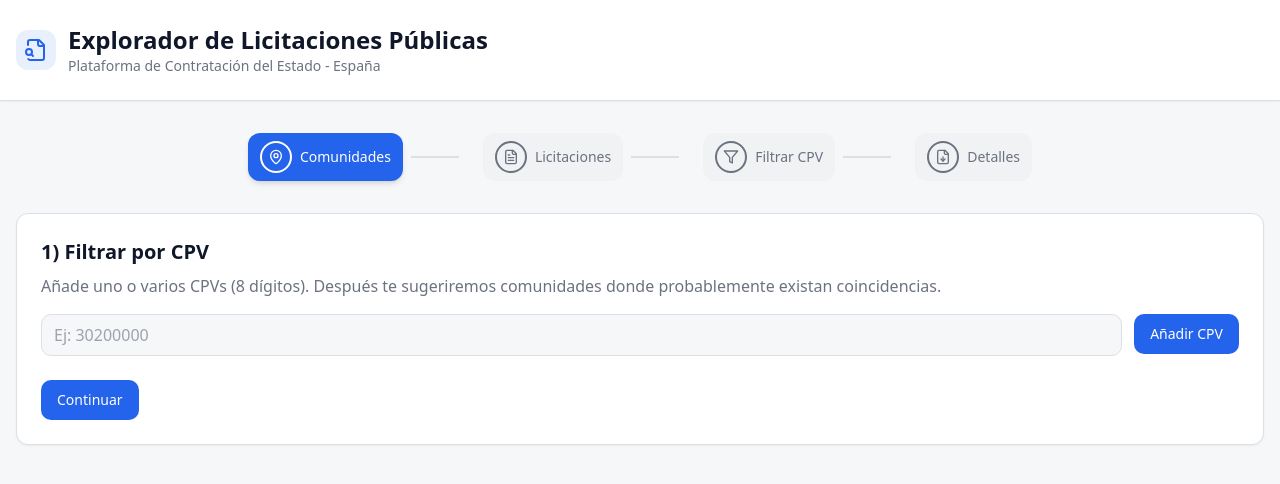
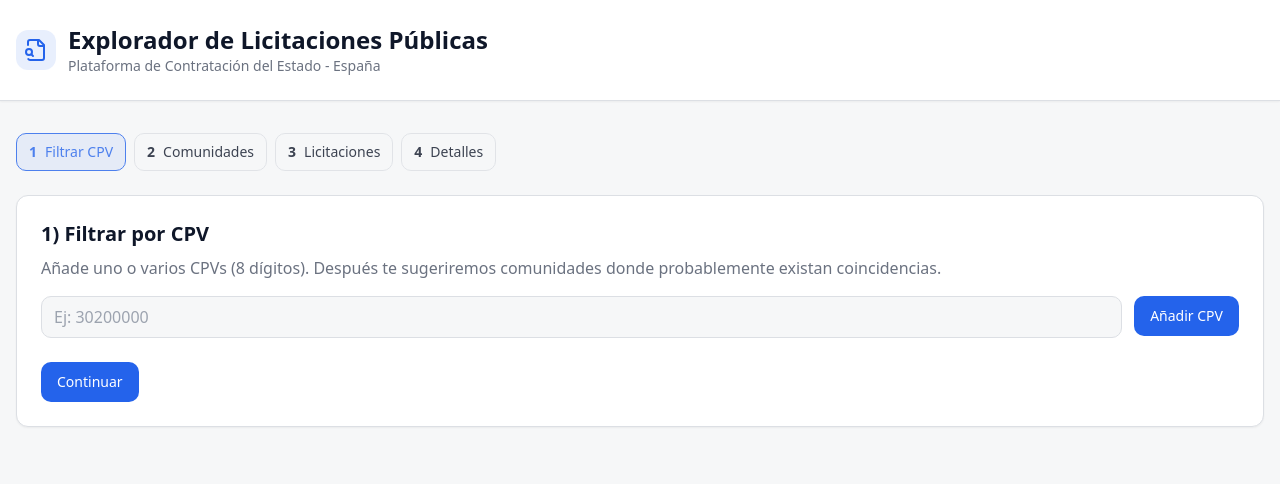
Before and after one commit to samuelgalvan-hash/licita-vision-es-FrontEnd-1, a React (Vite) app: page / in a window 1280 px wide. Shown: the top 484 px of the page. Built offline with nearby package versions, Linux system fonts and the light colour scheme; the HTML template or start-up script is replaced by a standard one.

Commit message:
Update WizardSteps.tsx

```diff
--- a/src/components/WizardSteps.tsx
+++ b/src/components/WizardSteps.tsx
@@ -1,70 +1,39 @@
-import { Check, MapPin, FileText, Filter, FileDown } from "lucide-react";
-import { cn } from "@/lib/utils";
+import React from "react";
 
-interface Step {
-  id: number;
-  name: string;
-  icon: React.ElementType;
-}
+type Props = {
+  currentStep: 1 | 2 | 3 | 4;
+};
 
-const steps: Step[] = [
-  { id: 1, name: "Comunidades", icon: MapPin },
-  { id: 2, name: "Licitaciones", icon: FileText },
-  { id: 3, name: "Filtrar CPV", icon: Filter },
-  { id: 4, name: "Detalles", icon: FileDown },
-];
+const steps = [
+  { n: 1, label: "Filtrar CPV" },
+  { n: 2, label: "Comunidades" },
+  { n: 3, label: "Licitaciones" },
+  { n: 4, label: "Detalles" },
+] as const;
 
-interface WizardStepsProps {
-  currentStep: number;
-}
-
-export function WizardSteps({ currentStep }: WizardStepsProps) {
+export const WizardSteps: React.FC<Props> = ({ currentStep }) => {
   return (
-    <nav aria-label="Progress" className="mb-8">
-      <ol className="flex items-center justify-center gap-2 md:gap-4">
-        {steps.map((step, index) => {
-          const isCompleted = currentStep > step.id;
-          const isCurrent = currentStep === step.id;
-          const Icon = step.icon;
+    <div className="mb-6">
+      <div className="flex flex-wrap gap-2">
+        {steps.map((s) => {
+          const active = s.n === currentStep;
+          const done = s.n < currentStep;
 
           return (
-            <li key={step.id} className="flex items-center">
-              <div
-                className={cn(
-                  "flex items-center gap-2 px-3 py-2 rounded-lg transition-all",
-                  isCompleted && "bg-primary/10 text-primary",
-                  isCurrent && "bg-primary text-primary-foreground shadow-md",
-                  !isCompleted && !isCurrent && "bg-muted text-muted-foreground"
-                )}
-              >
-                <div
-                  className={cn(
-                    "flex h-8 w-8 items-center justify-center rounded-full border-2 transition-all",
-                    isCompleted && "border-primary bg-primary text-primary-foreground",
-                    isCurrent && "border-primary-foreground bg-transparent",
-                    !isCompleted && !isCurrent && "border-muted-foreground bg-transparent"
-                  )}
-                >
-                  {isCompleted ? (
-                    <Check className="h-4 w-4" />
-                  ) : (
-                    <Icon className="h-4 w-4" />
-                  )}
-                </div>
-                <span className="hidden md:block text-sm font-medium">{step.name}</span>
-              </div>
-              {index < steps.length - 1 && (
-                <div
-                  className={cn(
-                    "h-0.5 w-8 md:w-12 mx-2",
-                    currentStep > step.id ? "bg-primary" : "bg-border"
-                  )}
-                />
-              )}
-            </li>
+            <div
+              key={s.n}
+              className={[
+                "px-3 py-2 rounded-md border text-sm",
+                active ? "border-primary bg-primary/10 text-primary" : "border-border",
+                done ? "opacity-90" : "opacity-80",
+              ].join(" ")}
+            >
+              <span className="font-semibold mr-2">{s.n}</span>
+              <span>{s.label}</span>
+            </div>
           );
         })}
-      </ol>
-    </nav>
+      </div>
+    </div>
   );
-}
+};
```
